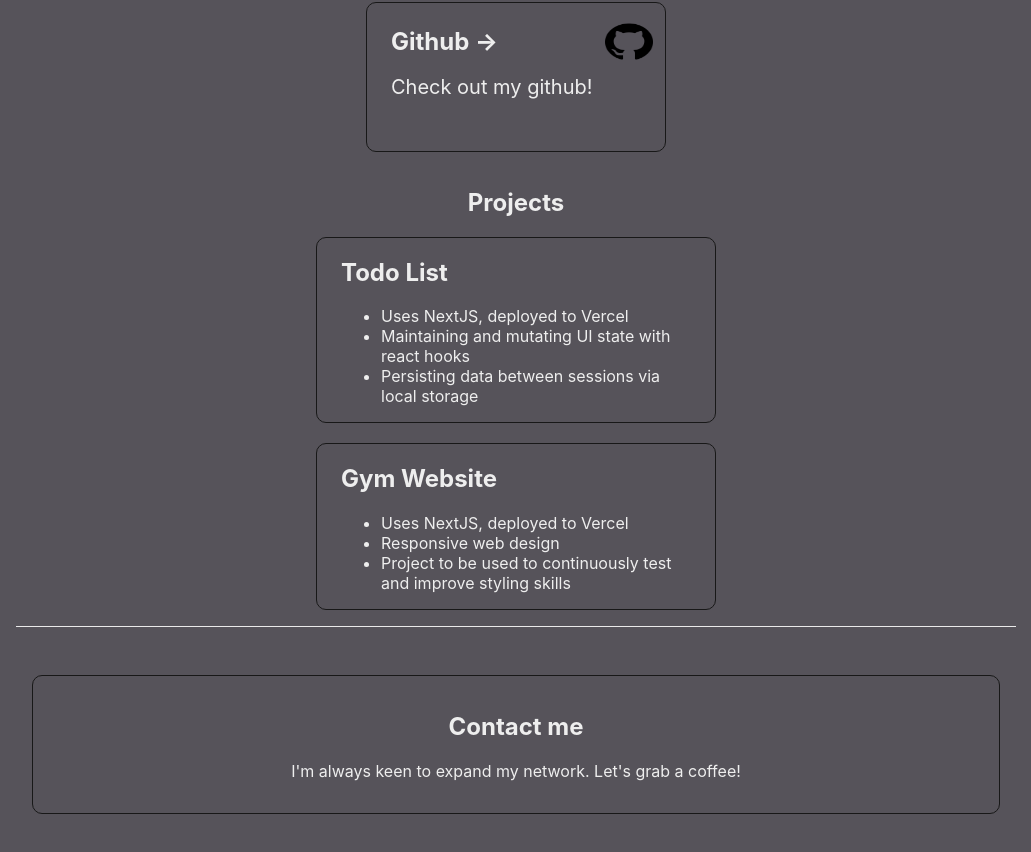
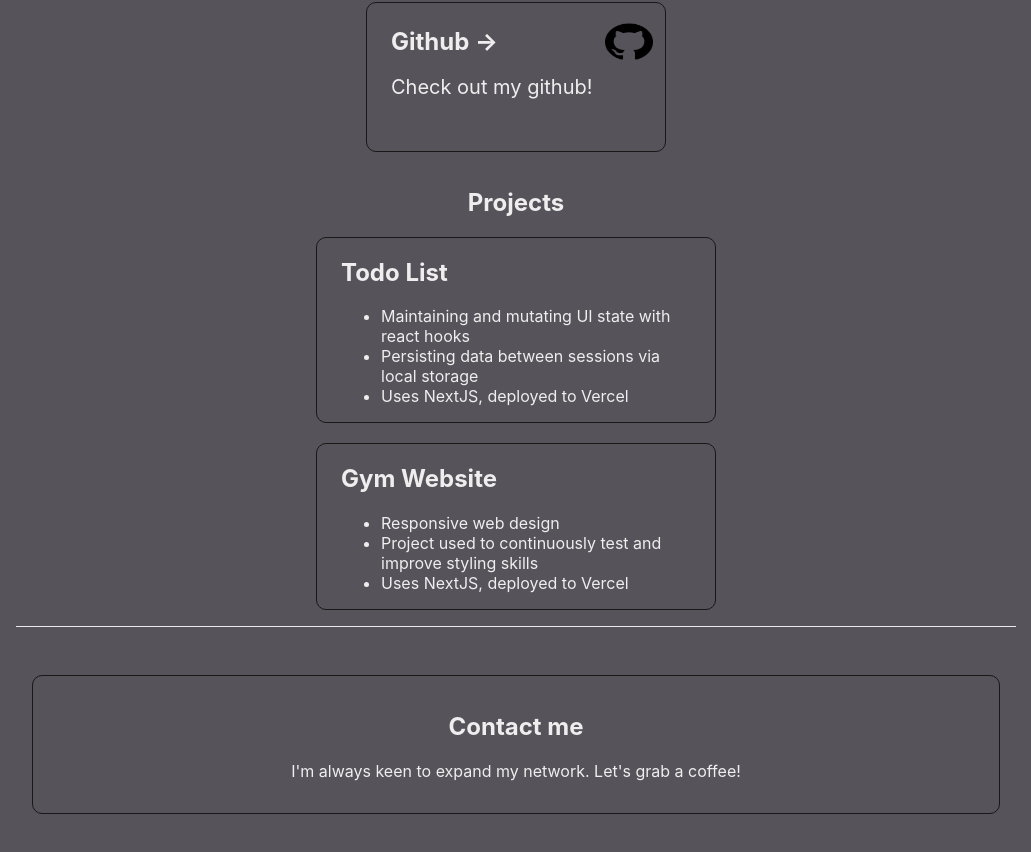
Before and after one commit to CMillar113/chrismillar.portfolio, a Next.js app: page / in a window 1280 px wide. Shown: the part 731-1583 px from the top of the page, without its empty margins (124-1155 px from the left). Built offline with nearby package versions, Linux system fonts and the light colour scheme.

Commit message:
Info changed

```diff
--- a/pages/index.tsx
+++ b/pages/index.tsx
@@ -55,9 +55,9 @@ const Home: NextPage = () => {
           >
             <h2>Todo List</h2>
             <ul>
-            <li>Uses NextJS, deployed to Vercel</li>
             <li>Maintaining and mutating UI state with react hooks</li>
               <li>Persisting data between sessions via local storage</li>
+              <li>Uses NextJS, deployed to Vercel</li>
             </ul>
           </a>
           <br></br>
@@ -68,9 +68,9 @@ const Home: NextPage = () => {
           >
             <h2>Gym Website</h2>
             <ul>
-            <li>Uses NextJS, deployed to Vercel</li>
             <li>Responsive web design</li>
-              <li>Project to be used to continuously test and improve styling skills</li>
+              <li>Project used to continuously test and improve styling skills</li>
+              <li>Uses NextJS, deployed to Vercel</li>
             </ul>
           </a>
 
```
